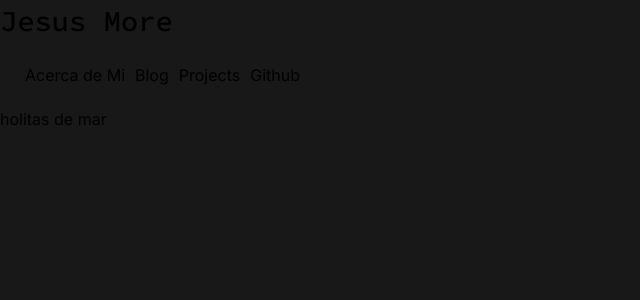
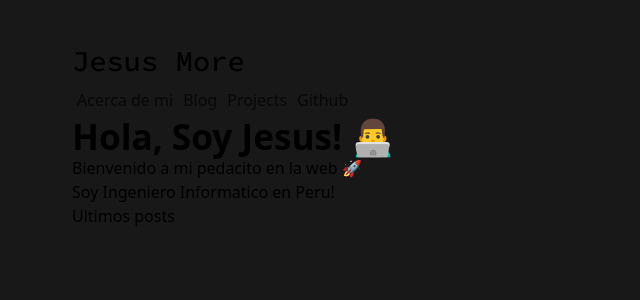
Before and after one commit to FreddyxD5/blog, a Next.js app: page / in a window 1280 px wide. Shown: the top 300 px of the page, without its empty margins (0-640 px from the left). Built offline with nearby package versions, Linux system fonts and the light colour scheme.

Commit message:
Añadido intro acerca de mi, corregido espaciado de contenido

```diff
--- a/package.json
+++ b/package.json
@@ -9,6 +9,7 @@
     "lint": "next lint"
   },
   "dependencies": {
+    "@nextui-org/react": "^1.0.0-beta.13",
     "@types/node": "20.2.5",
     "@types/react": "18.2.7",
     "@types/react-dom": "18.2.4",
--- a/src/app/Navbar.tsx
+++ /dev/null
@@ -1,18 +0,0 @@
-import Link from "next/link"
-
-const Navbar = () =>{
-    return(
-        <>
-        <div className='container-body'>
-            <Link href="/" className='font-source name-title'>Jesus More</Link>
-            <nav className='navbar'>
-                <Link href='/aboutme' className='navbar-item'>Acerca de Mi</Link>
-                <Link href="#" className='navbar-item'>Blog</Link>
-                <Link href="/projects" className='navbar-item'>Projects</Link>
-                <Link href="https://github.com/FreddyxD5" className='navbar-item'>Github</Link>
-            </nav>
-        </div>
-        </>
-    )
-}
-export default Navbar;
--- /dev/null
+++ b/src/app/components/Navbar.tsx
@@ -0,0 +1,18 @@
+import Link from "next/link"
+
+const Navbar = () =>{
+    return(
+        <>
+        <div className='container-navbar'>
+            <Link href="/" className='font-source name-title'>Jesus More</Link>
+            <nav className='navbar'>
+                <Link href='/aboutme' className='navbar-item item-underline'>Acerca de mi</Link>
+                <Link href="#" className='navbar-item item-underline'>Blog</Link>
+                <Link href="/projects" className='navbar-item item-underline'>Projects</Link>
+                <Link href="https://github.com/FreddyxD5" className='navbar-item item-underline'>Github</Link>
+            </nav>
+        </div>
+        </>
+    )
+}
+export default Navbar;
--- /dev/null
+++ b/src/app/components/card.tsx
@@ -0,0 +1 @@
+import {Card} from '@nextui-org/react'
--- a/src/app/globals.css
+++ b/src/app/globals.css
@@ -22,14 +22,51 @@ body {
   color: rgb(var(--foreground-rgb));
   background-color:#181818
 }
-
+.layout{
+  padding:  0 2rem;
+  margin: 2.5rem;
+}
+.container-navbar{
+  align-items: center;
+}
+.container-body{
+  align-items: center;
+}
 .name-title{
   font-size: 1.8rem;
 }
 .navbar{
-  padding: 10px;
-  margin: 10px;
+  display: flex;
+  flex-direction: row;
 }
 .navbar-item{
   padding: 5px;
+  opacity: 0.7;
 }
+.navbar-item:hover{
+  text-decoration: underline  rgb(9, 245, 87);
+  text-decoration-thickness: 0.2rem;
+  opacity: 1.0;
+}
+.navbar-item:hover{
+  text-decoration: underline  rgb(9, 245, 87);
+  text-decoration-thickness: 0.2rem;
+}
+.navbar-item:hover{
+  text-decoration: underline  rgb(9, 245, 87);
+  text-decoration-thickness: 0.2rem;
+}
+.navbar-item:hover{
+  text-decoration: underline  rgb(9, 245, 87);
+  text-decoration-thickness: 0.2rem;
+}
+
+
+/* Seccion de introduccion */
+.intro-me  h1{
+  color: var(--font-color-heading);
+  font-size: 2.2rem;
+  font-weight: 700;
+  line-height: 1.1;
+  margin: 0;
+}
--- a/src/app/layout.tsx
+++ b/src/app/layout.tsx
@@ -2,7 +2,7 @@
 import './globals.css'
 import { Inter } from 'next/font/google'
 
-import Navbar from './Navbar';
+import Navbar from './components/Navbar';
 const inter = Inter({ subsets: ['latin'] })
 
 export const metadata = {
@@ -22,7 +22,7 @@ export default function RootLayout({
       <link rel="preconnect" href="https://fonts.gstatic.com" crossOrigin="anonymous" />
       <link href="https://fonts.googleapis.com/css2?family=Source+Code+Pro:ital,wght@0,500;1,400&display=swap" rel="stylesheet"/>
     </head>
-      <body className={inter.className}>
+      <body className="layout">
         <Navbar />
         {children}
         </body>
--- a/src/app/page.tsx
+++ b/src/app/page.tsx
@@ -6,9 +6,25 @@ import Link from 'next/link';
 export default function Home() {
 
   return (
-    <main>
-      <h1>holitas de mar</h1>
-    </main>
+    <section className='container-body'>
+      <div className="container">
+        <div className="wrapper-intro">
+          <header className="intro-me">
+            <h1>Hola, Soy Jesus! 👨‍💻</h1>
+            <p>Bienvenido a mi pedacito en la web 🚀
+              <br/>
+              Soy Ingeniero Informatico en Peru!
+
+            </p>
+          </header>
+          <div className="decoration-image">
+
+          </div>
+        </div>
+      </div>
+        <h1>Ultimos posts</h1>
+
+    </section>
 
   )
 }
--- a/src/app/pages/page.tsx
+++ b/src/app/pages/page.tsx
@@ -4,9 +4,9 @@ import Link from "next/link"
 export default function Home() {
 
     return (
-      <main>
+      <>
         <h1 className='text-sm font-source'>Holitas de mar </h1>
-      </main>
+      </>
 
     )
   }
--- a/src/app/projects/page.tsx
+++ b/src/app/projects/page.tsx
@@ -1,7 +1,7 @@
 
 export default function Projects() {
     return (
-      <main>
+      <main className="">
         <h1>Mis proyectos de github en cards</h1>
       </main>
     )
```
Also changed, not shown: 1 other file (tests, documents, lock files or other folders).
